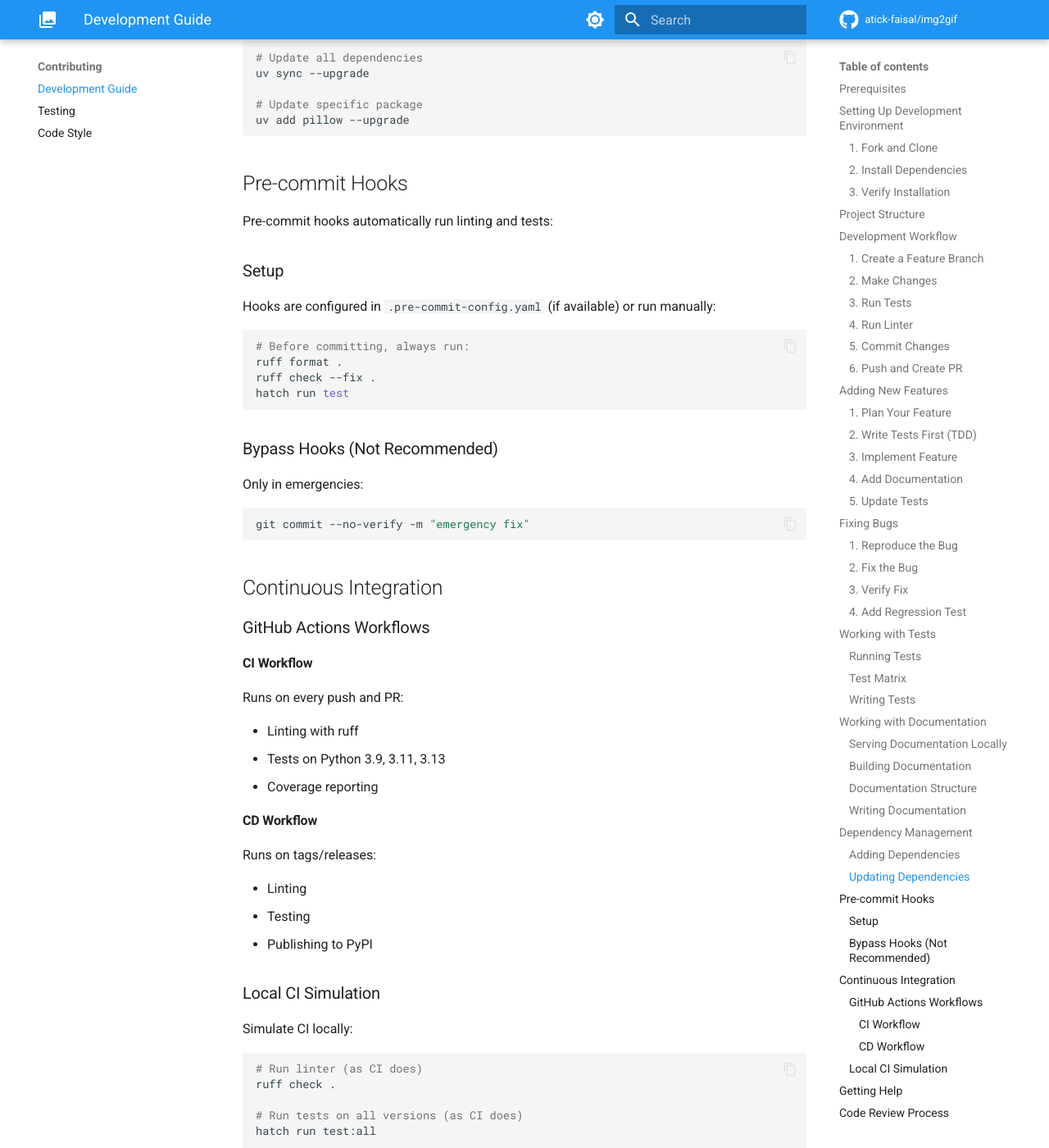
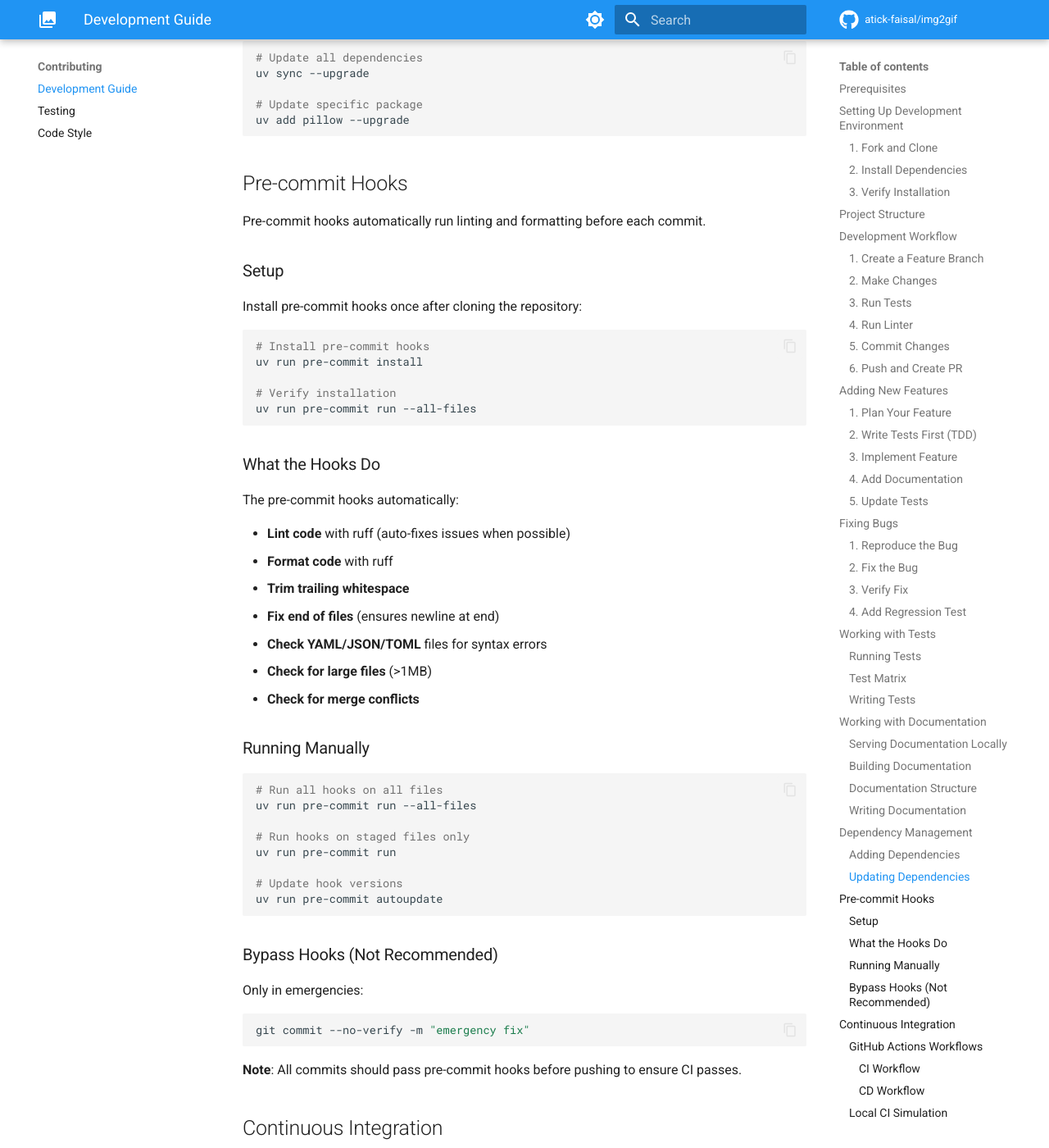
Before and after one commit to atick-faisal/img2gif, an MkDocs documentation site: the page built from docs/contributing/development.md, in a window 1280 px wide and 1400 px high, scrolled down 8932 px. Shown: the whole window at 82% size. Built offline with MkDocs 1.6.1 and Material for MkDocs 9.7.7, drawn with Linux system fonts in a browser that asks for light colours; comment, search, counter and statistics services are not loaded; the version menu is left out.

Commit message:
chore: configure and activate pre-commit hooks
- Update ruff version to v0.8.4 in pre-commit config
- Add --exit-non-zero-on-fix flag to catch linting issues
- Exclude mkdocs.yml from YAML validation (uses mkdocs-specific tags)
- Disable mypy hook (can be enabled later if needed)
- Update development documentation with pre-commit setup instructions
- Update CONTRIBUTING.md with pre-commit verification step

Pre-commit hooks now automatically run before each commit to:
- Lint and format code with ruff
- Check for trailing whitespace and file endings
- Validate YAML/JSON/TOML files
- Check for large files and merge conflicts

This prevents CI failures from linting issues.

🤖 Generated with [Claude Code](https://claude.com/claude-code)

Co-Authored-By: Claude <noreply@anthropic.com>

````diff
--- a/docs/contributing/development.md
+++ b/docs/contributing/development.md
@@ -425,17 +425,43 @@ uv add pillow --upgrade
 
 ## Pre-commit Hooks
 
-Pre-commit hooks automatically run linting and tests:
+Pre-commit hooks automatically run linting and formatting before each commit.
 
 ### Setup
 
-Hooks are configured in `.pre-commit-config.yaml` (if available) or run manually:
+Install pre-commit hooks once after cloning the repository:
 
 ```bash
-# Before committing, always run:
-ruff format .
-ruff check --fix .
-hatch run test
+# Install pre-commit hooks
+uv run pre-commit install
+
+# Verify installation
+uv run pre-commit run --all-files
+```
+
+### What the Hooks Do
+
+The pre-commit hooks automatically:
+
+- **Lint code** with ruff (auto-fixes issues when possible)
+- **Format code** with ruff
+- **Trim trailing whitespace**
+- **Fix end of files** (ensures newline at end)
+- **Check YAML/JSON/TOML** files for syntax errors
+- **Check for large files** (>1MB)
+- **Check for merge conflicts**
+
+### Running Manually
+
+```bash
+# Run all hooks on all files
+uv run pre-commit run --all-files
+
+# Run hooks on staged files only
+uv run pre-commit run
+
+# Update hook versions
+uv run pre-commit autoupdate
 ```
 
 ### Bypass Hooks (Not Recommended)
@@ -445,6 +471,8 @@ Only in emergencies:
 ```bash
 git commit --no-verify -m "emergency fix"
 ```
+
+**Note**: All commits should pass pre-commit hooks before pushing to ensure CI passes.
 
 ## Continuous Integration
 
--- /dev/null
+++ b/test_precommit.py
@@ -0,0 +1,3 @@
+# Test file with bad formatting
+def bad_function(x, y):
+    return x + y
````
Also changed, not shown: .pre-commit-config.yaml (+11 -9 lines), CONTRIBUTING.md (+7 -2 lines).
